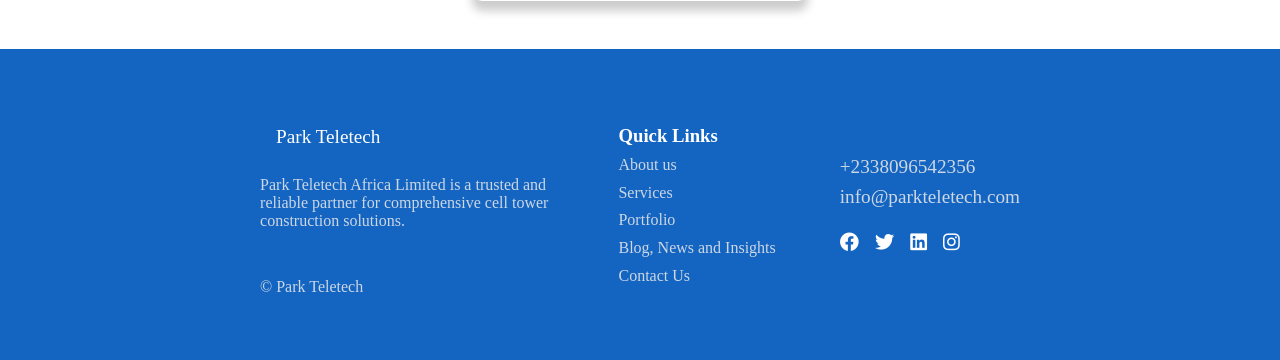
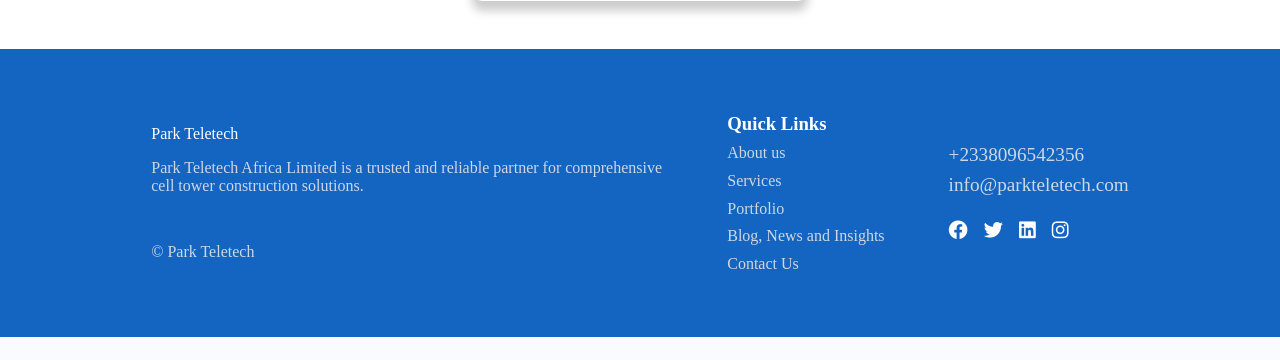
Before and after one commit to Namibra-Devs/ParkTeletech, a PHP site: page /aboutUs.html in a window 1280 px wide. Shown: the part 2347-2707 px from the top of the page. After the commit the page ends 2684 px from the top, so only its background shows below. Run offline with PHP 8.4, Linux system fonts and the light colour scheme.

Commit message:
second commit

```diff
--- a/aboutUs.html
+++ b/aboutUs.html
@@ -19,10 +19,10 @@
         </div>
         <div class="navbar-links">
             <a href="home.html">Home</a>
-            <a href="">About us</a>
+            <a href="aboutUs.html"  class="active-link">About us</a>
             <a href="services.html">Services</a>
             <a href="portfolio.html">Portfolio</a>
-            <a href="blog.html" class="active-link">Blog</a>
+            <a href="blog.html">Blog</a>
             <a href="contact.html">Contact Us</a>
          </div>
          <div class="toggle">
@@ -56,7 +56,7 @@
         <div class="service-img">
             <img src="img/about.png" alt="">
         </div>
-        <div class="service-text">
+        <div class="service-text" >
             <p>Park Teletech Africa Limited is a trusted and reliable partner for comprehensive cell tower
                  construction solutions. With a wealth of expertise in the field of telecommunications infrastructure,
                   they specialize in designing, constructing, and maintaining cutting-edge cell towers across Africa.
@@ -143,7 +143,7 @@
 <section class="footer">
     <div class="teletech">
         <div>
-            <div class="logo">
+            <div class="footer-logo">
                 <a>Park Teletech</a>
             </div>
             <div class="teletech-text">
--- a/blog.html
+++ b/blog.html
@@ -38,7 +38,7 @@
         <div class="overlay-links">
 
             <a href="home.html">Home</a>
-            <a href="">About us</a>
+            <a href="aboutUs.html">About us</a>
             <a href="services.html">Services</a>
             <a href="portfolio.html">Portfolio</a>
             <a href="blog.html">Blog</a>
@@ -90,7 +90,7 @@
 <section class="footer">
     <div class="teletech">
         <div>
-            <div class="logo">
+            <div class="footer-logo">
                 <a>Park Teletech</a>
             </div>
             <div class="teletech-text">
--- a/contact.html
+++ b/contact.html
@@ -70,7 +70,7 @@
 <section class="footer">
     <div class="teletech">
         <div>
-            <div class="logo">
+            <div class="footer-logo">
                 <a>Park Teletech</a>
             </div>
             <div class="teletech-text">
--- a/css/style.css
+++ b/css/style.css
@@ -355,13 +355,13 @@ background-color: transparent !important;
     color: white;
 }
 .teletech {
-    width: 23vw;
+    width: 40vw;
     display: grid;
-    justify-content: center;
+    /* justify-content: center; */
     align-items: center;
-    gap: 3rem;
+    row-gap: 3rem;
 }
-.teletech .logo {
+.teletech .footer-logo {
     margin-bottom: 1rem;
 }
 .teletech p {
@@ -560,6 +560,12 @@ background-color: transparent !important;
         border-left: none;
         padding-left: 0;
       }
+      .service-vision {
+        width: 28vw;
+        min-width: 20rem;
+        /* padding-left: 1rem;
+        border-left: 4px solid #448ADC; */
+      }
 }
 
 @media (max-width:600px) {
--- a/home.html
+++ b/home.html
@@ -37,7 +37,7 @@
         </div>
         <div class="navbar-links">
             <a href="home.html" class="active-link">Home</a>
-            <a href="">About us</a>
+            <a href="aboutUs.html">About us</a>
             <a href="services.html">Services</a>
             <a href="portfolio.html">Portfolio</a>
             <a href="blog.html">Blog</a>
@@ -285,7 +285,7 @@
 <section class="footer">
     <div class="teletech">
         <div>
-            <div class="logo">
+            <div class="footer-logo">
                 <a>Park Teletech</a>
             </div>
             <div class="teletech-text">
--- a/portfolio.html
+++ b/portfolio.html
@@ -14,7 +14,7 @@
 
 <div class="navbar">
     <div class="navbar-center">
-        <div class="logo">
+        <div class="footer-logo">
             <a>Park Teletech</a>
         </div>
         <div class="navbar-links">
```
Also changed, not shown: services.html (+7 -6 lines).
